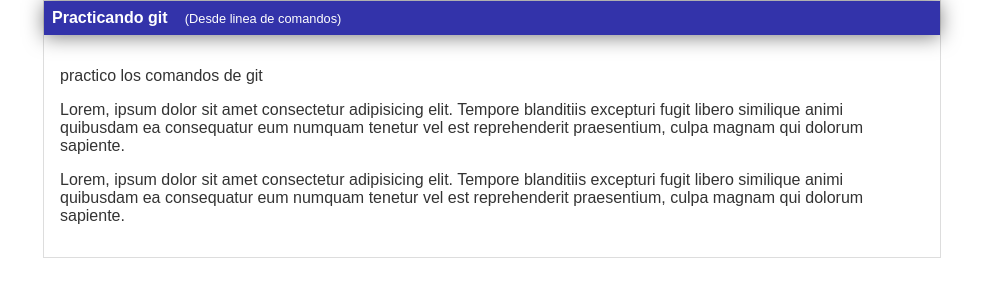
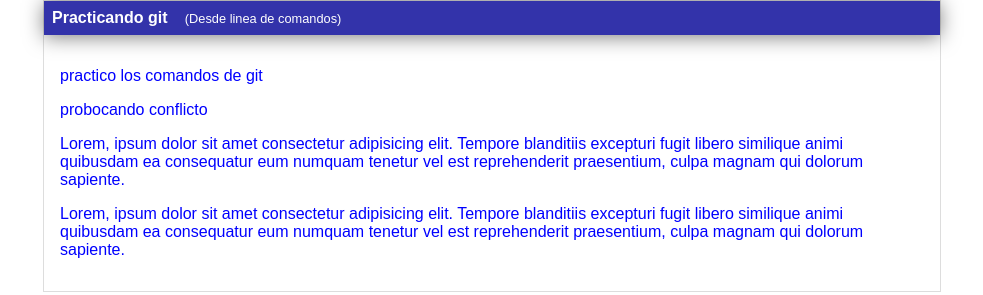
Before and after one commit to fvcoder/git, a plain HTML site: page index.html in a window 1280 px wide. Shown: the whole page, without its empty margins (148-1131 px from the left). Drawn offline with Linux system fonts and the light colour scheme.

```diff
--- a/index.html
+++ b/index.html
@@ -15,6 +15,7 @@
         </header>
         <main class="post">
             <p>practico los comandos de git</p>
+            <p>probocando conflicto</p>
             <p>Lorem, ipsum dolor sit amet consectetur adipisicing elit. Tempore blanditiis excepturi fugit libero similique animi quibusdam ea consequatur eum numquam tenetur vel est reprehenderit praesentium, culpa magnam qui dolorum sapiente.</p>
             <p>Lorem, ipsum dolor sit amet consectetur adipisicing elit. Tempore blanditiis excepturi fugit libero similique animi quibusdam ea consequatur eum numquam tenetur vel est reprehenderit praesentium, culpa magnam qui dolorum sapiente.</p>
         </main>
--- a/style.css
+++ b/style.css
@@ -1,5 +1,5 @@
 body{
-    color:#333;
+    color:blue;
     text-align:center;
     font-family:Arial;
     font-size:16px;
```
